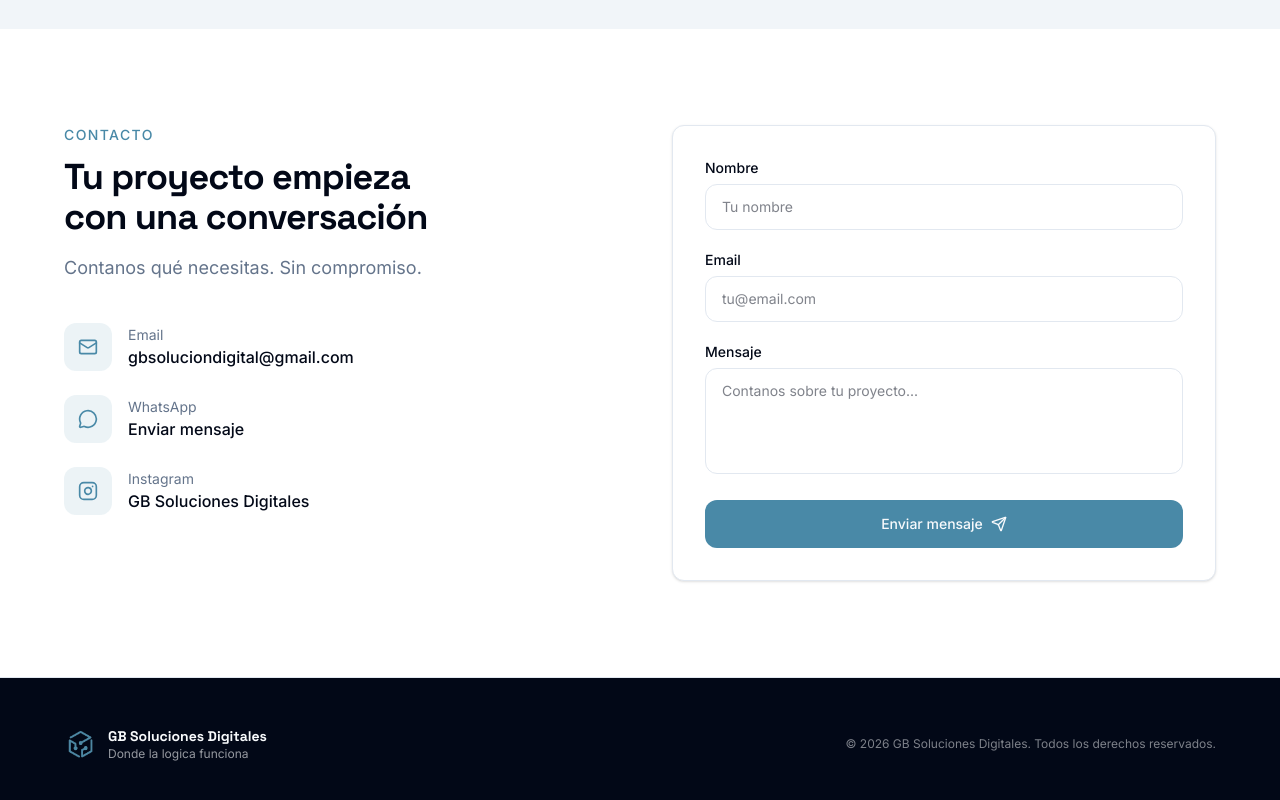
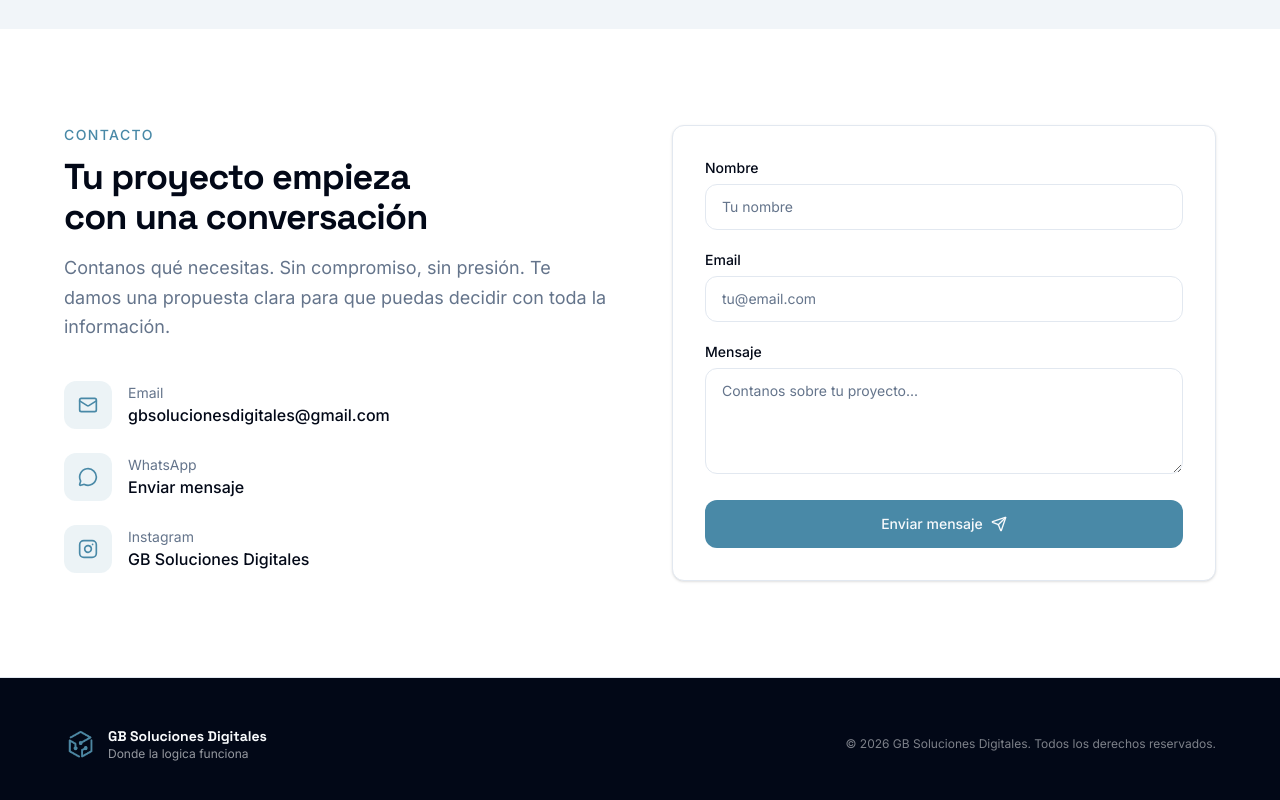
Before and after one commit to GB-Soluciones-Digitales/GB-Soluciones-Digitales-Landing-Page, a React (Vite) app: page / in a window 1280 px wide. Shown: the part 3763-4563 px from the top of the page. Built offline with nearby package versions, Linux system fonts and the light colour scheme.

Commit message:
Se ajusto emailJS para los contactos

```diff
--- a/src/components/Contact.jsx
+++ b/src/components/Contact.jsx
@@ -1,35 +1,34 @@
-import React, { useState, useRef } from "react";
-import { Instagram, Mail, MessageCircle, Send, Loader2 } from 'lucide-react';
+import React, { useState } from "react"
+import { Instagram, Mail, MessageCircle, Send} from 'lucide-react'
 import { motion } from "framer-motion";
-import emailjs from '@emailjs/browser';
 
 export function Contact() {
-    const formRef = useRef();
-    const [loading, setLoading] = useState(false);
-    const [submitted, setSubmitted] = useState(false);
-    const [error, setError] = useState(false);
+    const [formState, setFormState] = useState({
+        nombre: "",
+        email: "",
+        mensaje: "",
+    })
+    const [submitted, setSubmitted] = useState(false)
 
-    const SERVICE_ID = "service_q4w8m9j";
-    const TEMPLATE_ID = "template_zky36qc";
-    const PUBLIC_KEY = "RAeyrWItVRfOglG7h";
+    const handleChange = (e) => {
+        const { id, value } = e.target;
+        setFormState((prev) => ({
+            ...prev,
+            [id]: value
+        }));
+    };
 
-    const sendEmail = (e) => {
+    function handleSubmit(e) {
         e.preventDefault();
-        setLoading(true);
-        setError(false);
-
-        emailjs.sendForm(SERVICE_ID, TEMPLATE_ID, formRef.current, PUBLIC_KEY) //
-            .then((result) => {
-                console.log(result.text);
-                setLoading(false);
-                setSubmitted(true);
-                e.target.reset();
-            }, (error) => {
-                console.log(error.text);
-                setLoading(false);
-                setError(true);
-            });
-    };
+        const subject = encodeURIComponent(`Consulta Web de ${formState.nombre}`);
+        const body = encodeURIComponent(
+            `Hola GB Soluciones Digitales,\n\n` +
+            `Soy ${formState.nombre} (${formState.email}).\n\n` +
+            `Consulta:\n${formState.mensaje}`
+        );
+        window.location.href = `mailto:gbsolucionesdigitales@gmail.com?subject=${subject}&body=${body}`;
+        setSubmitted(true);
+    }
 
     return (
         <section id="contacto" className="bg-background px-6 py-24 transition-colors duration-300">
@@ -49,17 +48,17 @@ export function Contact() {
                             Tu proyecto empieza con una conversación
                         </h2>
                         <p className="mt-4 text-lg leading-relaxed text-muted-foreground">
-                            Contanos qué necesitas. Sin compromiso.
+                            Contanos qué necesitas. Sin compromiso, sin presión. Te damos una propuesta clara para que puedas decidir con toda la información.
                         </p>
 
                         <div className="mt-10 flex flex-col gap-6">
-                            <a href="mailto:gbsoluciondigital@gmail.com" className="flex items-center gap-4 text-foreground transition-colors hover:text-primary group">
+                            <a href="mailto:gbsolucionesdigitales@gmail.com" className="flex items-center gap-4 text-foreground transition-colors hover:text-primary group">
                                 <div className="flex h-12 w-12 items-center justify-center rounded-lg bg-primary/10 text-primary group-hover:bg-primary group-hover:text-primary-foreground transition-colors">
                                     <Mail className="h-5 w-5" />
                                 </div>
                                 <div>
                                     <p className="text-sm text-muted-foreground">Email</p>
-                                    <p className="font-medium">gbsoluciondigital@gmail.com</p>
+                                    <p className="font-medium">gbsolucionesdigitales@gmail.com</p>
                                 </div>
                             </a>
                             <a href="https://wa.me/5493434676232" target="_blank" rel="noopener noreferrer" className="flex items-center gap-4 text-foreground transition-colors hover:text-primary group">
@@ -92,61 +91,70 @@ export function Contact() {
                         className="rounded-xl border border-border bg-card p-8 shadow-sm"
                     >
                         {submitted ? (
-                            <div className="flex h-full flex-col items-center justify-center text-center py-10">
-                                <div className="mb-4 flex h-16 w-16 items-center justify-center rounded-full bg-green-100 text-green-600 dark:bg-green-900/30 dark:text-green-400">
-                                    <Send className="h-7 w-7" />
+                            <div className="flex h-full flex-col items-center justify-center text-center">
+                                <div className="mb-4 flex h-16 w-16 items-center justify-center rounded-full bg-primary/10 text-primary">
+                                    <Send className="h-7 w-7"/>
                                 </div>
-                                <h3 className="text-xl font-bold text-foreground">¡Mensaje enviado!</h3>
-                                <p className="mt-2 text-muted-foreground">Gracias por escribirnos. Te responderemos pronto.</p>
-                                <button onClick={() => setSubmitted(false)} className="mt-6 text-sm font-medium text-primary hover:underline">
+                                <h3 className="text-xl font-bold text-foreground">
+                                    Mensaje enviado
+                                </h3>
+                                <p className="mt-2 text-muted-foreground">
+                                    Gracias por contactarnos. Te responderemos a la brevedad.
+                                </p>
+                                <button
+                                    onClick={() => setSubmitted(false)}
+                                    className="mt-6 text-sm font-medium text-primary hover:underline"
+                                >
                                     Enviar otro mensaje
                                 </button>
                             </div>
                         ) : (
-                            <form ref={formRef} onSubmit={sendEmail} className="flex flex-col gap-5">
+                            <form onSubmit={handleSubmit} className="flex flex-col gap-5">
                                 <div>
-                                    <label htmlFor="nombre" className="mb-1.5 block text-sm font-medium text-foreground">Nombre</label>
+                                    <label htmlFor="nombre" className="mb-1.5 block text-sm font-medium text-foreground">
+                                        Nombre
+                                    </label>
                                     <input
+                                        id="nombre"
                                         type="text"
-                                        name="nombre"
                                         required
-                                        className="w-full rounded-lg border border-border bg-background px-4 py-3 text-sm text-foreground focus:border-primary focus:outline-none focus:ring-1 focus:ring-ring transition-colors"
+                                        onChange={handleChange}
+                                        value={formState.nombre}
+                                        className="w-full rounded-lg border border-border bg-background px-4 py-3 text-sm text-foreground placeholder:text-muted-foreground focus:border-primary focus:outline-none focus:ring-1 focus:ring-ring transition-colors"
                                         placeholder="Tu nombre"
                                     />
                                 </div>
                                 <div>
-                                    <label htmlFor="email" className="mb-1.5 block text-sm font-medium text-foreground">Email</label>
+                                    <label htmlFor="email" className="mb-1.5 block text-sm font-medium text-foreground">
+                                        Email
+                                    </label>
                                     <input
+                                        id="email"
                                         type="email"
-                                        name="email"
                                         required
-                                        className="w-full rounded-lg border border-border bg-background px-4 py-3 text-sm text-foreground focus:border-primary focus:outline-none focus:ring-1 focus:ring-ring transition-colors"
+                                        onChange={handleChange}
+                                        value={formState.email}
+                                        className="w-full rounded-lg border border-border bg-background px-4 py-3 text-sm text-foreground placeholder:text-muted-foreground focus:border-primary focus:outline-none focus:ring-1 focus:ring-ring transition-colors"
                                         placeholder="tu@email.com"
                                     />
                                 </div>
                                 <div>
-                                    <label htmlFor="mensaje" className="mb-1.5 block text-sm font-medium text-foreground">Mensaje</label>
+                                    <label htmlFor="mensaje" className="mb-1.5 block text-sm font-medium text-foreground">
+                                        Mensaje
+                                    </label>
                                     <textarea
-                                        name="mensaje"
+                                        id="mensaje"
                                         required
                                         rows={4}
-                                        className="w-full rounded-lg border border-border bg-background px-4 py-3 text-sm text-foreground focus:border-primary focus:outline-none focus:ring-1 focus:ring-ring transition-colors resize-none"
+                                        onChange={handleChange}
+                                        value={formState.mensaje}
+                                        className="w-full rounded-lg border border-border bg-background px-4 py-3 text-sm text-foreground placeholder:text-muted-foreground focus:border-primary focus:outline-none focus:ring-1 focus:ring-ring transition-colors"
                                         placeholder="Contanos sobre tu proyecto..."
                                     />
                                 </div>
-
-                                {error && <p className="text-red-500 text-sm">Hubo un error al enviar. Intenta de nuevo.</p>}
-
-                                <button
-                                    type="submit"
-                                    disabled={loading}
-                                    className="inline-flex items-center justify-center gap-2 rounded-lg bg-primary px-6 py-3.5 text-sm font-medium text-primary-foreground transition-all hover:bg-primary/90 hover:scale-[1.02] disabled:opacity-50 disabled:cursor-not-allowed"
-                                >
-                                    {loading ? (
-                                        <>Enviando... <Loader2 className="h-4 w-4 animate-spin" /></>
-                                    ) : (
-                                        <>Enviar mensaje <Send className="h-4 w-4" /></>
-                                    )}
+                                <button type="submit" className="inline-flex items-center justify-center gap-2 rounded-lg bg-primary px-6 py-3.5 text-sm font-medium text-primary-foreground transition-all hover:bg-primary/90 hover:scale-[1.02] active:scale-[0.98]">
+                                    Enviar mensaje
+                                    <Send className="h-4 w-4" />
                                 </button>
                             </form>
                         )}
```
